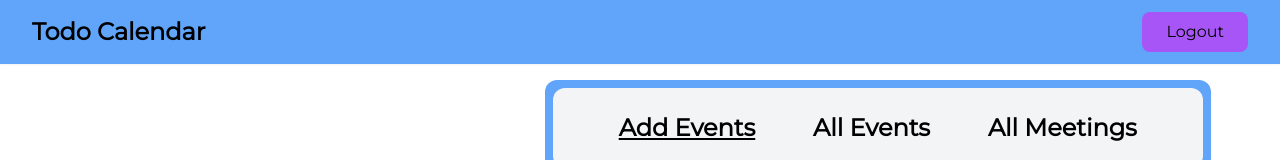
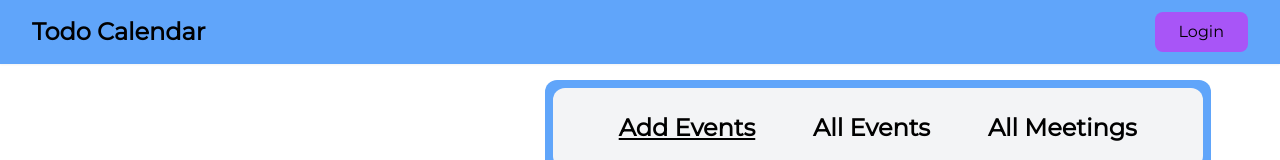
Before and after one commit to Ravi3727/experimentLab_Client, a React (Vite) app: page / in a window 1280 px wide. Shown: the top 160 px of the page. Built offline with nearby package versions, Linux system fonts and the light colour scheme.

Commit message:
edit URL

```diff
--- a/src/component/AddEvents.jsx
+++ b/src/component/AddEvents.jsx
@@ -23,6 +23,7 @@ function AddEvents({ selectDate }) {
 
     const getUser = () => {
         const url = `https://experimentlab-server-5.onrender.com/ravi/v1/users`;
+        // const url = `http://localhost:3000/ravi/v1/users`;
 
         try {
             // Retrieve and parse the user object from localStorage
@@ -72,8 +73,8 @@ function AddEvents({ selectDate }) {
         e.preventDefault();
 
         const addEventURL = eventType === 'events'
-            ? "http://localhost:3000/ravi/v1/events"
-            : "http://localhost:3000/ravi/v1/meetings";
+            ? "https://experimentlab-server-5.onrender.com/ravi/v1/events"
+            : "https://experimentlab-server-5.onrender.com/ravi/v1/meetings";
 
         try {
             const dated = selectDate.toDate().toDateString();
--- a/src/component/Auth/LoginForm.jsx
+++ b/src/component/Auth/LoginForm.jsx
@@ -5,6 +5,7 @@ import Spin from "../Spin";
 import { AppContext } from "../../App";
 
 const url = "https://experimentlab-server-5.onrender.com/ravi/v1/users/login";
+// const url = "http://localhost:3000/ravi/v1/users/login";
 
 function LoginForm() {
     const { setUser } = useContext(AppContext);
--- a/src/component/Auth/RegisterForm.jsx
+++ b/src/component/Auth/RegisterForm.jsx
@@ -23,6 +23,7 @@ function RegisterForm() {
   };
 
   const url = "https://experimentlab-server-5.onrender.com/ravi/v1/users/register";
+  // const url = "http://localhost:3000/ravi/v1/users/register";
   const handleSubmit = async (e) => {
     e.preventDefault();
 
--- a/src/component/Navbar.jsx
+++ b/src/component/Navbar.jsx
@@ -4,14 +4,16 @@ function Navbar() {
     const storedUser = localStorage.getItem("user");
     const user = storedUser ? storedUser : null;
     const url = `https://experimentlab-server-5.onrender.com/ravi/v1/users/logout`;
+    // const url = `http://localhost:3000/ravi/v1/users/logout`;
     const logoutUser = async () => {
         try {
             const Token1 = localStorage.getItem("accessToken");
-
             const response = await axios.post(url,{Token1},{withCredentials:true});
             console.log("Response: Profile vala : ", response);
             localStorage.removeItem("accessToken");
             localStorage.removeItem("refreshToken");
+            localStorage.removeItem("user");
+            window.location.reload();
             if (response.status === 200) {
                 navigate("/signin");
             }
@@ -24,10 +26,10 @@ function Navbar() {
         <nav className="flex bg-blue-400 justify-between items-center h-16  text-black relative shadow-sm font-mono" role="navigation">
             <a href="/" className="pl-8 text-2xl font-bold">Todo Calendar</a>
             <div className="pr-8 flex gap-2 justify-between items-center">
-                {(user === undefined) && <button className='bg-purple-500 p-2 border-1 rounded-lg'>
+                {(user === null) && <button className='bg-purple-500 p-2 border-1 rounded-lg'>
                     <a href="/signin" className="p-4">Login</a>
                 </button>}
-                {(user !== undefined) && <button className='bg-purple-500 p-2 border-1 rounded-lg'>
+                {(user !== null) && <button className='bg-purple-500 p-2 border-1 rounded-lg'>
                     <a onClick={logoutUser} className="p-4">Logout</a>
                 </button>}
             </div>
--- a/src/component/UpcomingEvents.jsx
+++ b/src/component/UpcomingEvents.jsx
@@ -40,6 +40,10 @@ function UpcomingEvents({ dated, title, desc, time, id, activetab, selectDate })
     const addEventURL = activetab === 'allevents'
       ? `https://experimentlab-server-5.onrender.com/ravi/v1/events/${id}`  // Pass the event ID as a URL parameter
       : `https://experimentlab-server-5.onrender.com/ravi/v1/meetings/${id}`;
+
+    // const addEventURL = activetab === 'allevents'
+    // ? `http://localhost:3000/ravi/v1/events/${id}`  // Pass the event ID as a URL parameter
+    // : `http://localhost:3000/ravi/v1/meetings/${id}`;
 
     try {
       const updatedDate = selectDate?.toDate()?.toDateString();
```
